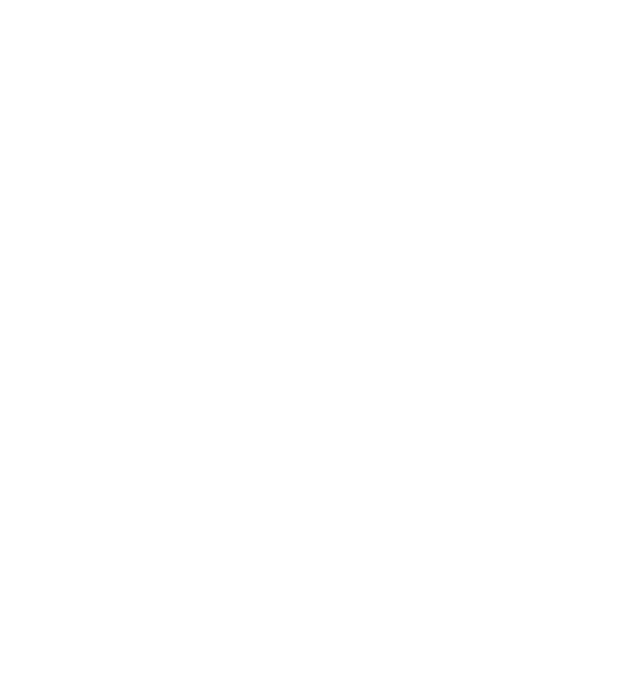
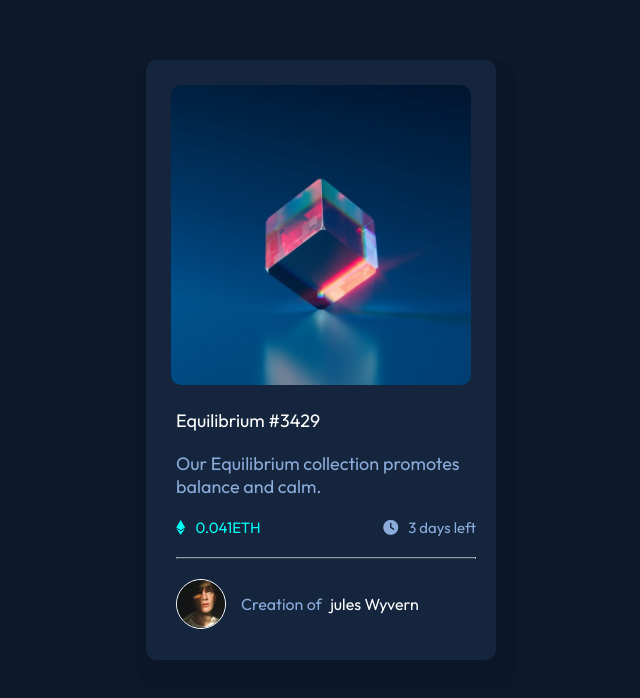
Before and after one commit to Mohammad-Mahfoud/NFT-preview-card-component, a plain HTML site: page index.html in a window 1280 px wide. Shown: the whole page, without its empty margins (319-959 px from the left). Drawn offline with Linux system fonts and the light colour scheme.

Commit message:
full code

```diff
--- a/index.html
+++ b/index.html
@@ -3,10 +3,55 @@
 <head>
     <meta charset="UTF-8">
     <meta name="viewport" content="width=device-width, initial-scale=1.0">
+    <script src="https://kit.fontawesome.com/fdc168adda.js" crossorigin="anonymous"></script>
     <link rel="stylesheet" href="style.css">
     <title>NFT preview card component</title>
 </head>
 <body>
+   <div class="container">
+
+
+     <div class="image-part">
+        <img src="images/image-equilibrium.jpg" alt="error" class="img1">
+     </div>
+
+     <div class="description">
+
+      <p class="p1">Equilibrium #3429</p>
+
+
+      <p class="p2">Our Equilibrium collection promotes balance and calm.</p>
+
+
+
+      <div class="type">
+
+        <p class="p3"><span class="icon"><i class="fa-brands fa-ethereum" style="color: #00fff7;"></i></span>0.041ETH</p>
+
+        <p class="p4"><span class="icon"><i class="fa-solid fa-clock" style="color: #8bacda;"></i></span>3 days left</p>
+
+      </div>
+<hr>
+     </div>
+
+     <div class="person">
+
+      <img src="images/image-avatar.png" alt="error" class="img2">
+
+      <p class="p5"><span class="color">Creation of</span> <span class="name">jules Wyvern</span></p>
+
+
+
+
+
+     </div>
+
+
+
+
+
+
+   </div>
 
 </body>
 </html>
--- a/style.css
+++ b/style.css
@@ -0,0 +1,157 @@
+@import url('https://fonts.googleapis.com/css2?family=Outfit:wght@300;400;600&display=swap');
+
+:root{
+     --Soft-blue: hsl(215, 51%, 70%);
+
+    --Cyan: hsl(178, 100%, 50%);
+
+    --Very-dark-blue-main-BG: hsl(217, 54%, 11%);
+
+    --Very-dark-blue-card-BG: hsl(216, 50%, 16%);
+
+    --Very-dark-blue-line: hsl(215, 32%, 27%);
+
+    --White: hsl(0, 0%, 100%);
+}
+
+*{
+     box-sizing: border-box;
+     margin: 0;
+     padding: 0;
+}
+
+body{
+       display: flex;
+       justify-content: center;
+       align-items: center;
+       font-family: 'outfit';
+
+       background-color: var(--Very-dark-blue-main-BG);
+}
+
+
+.container{
+      display: block;
+      height: 600px;
+      border: 1px hidden;
+      width: 350px;
+      margin-top: 60px;
+      border-radius: 10px;
+      background-color: var(--Very-dark-blue-card-BG);
+
+      box-shadow: 5px 15px 0px 15px hsl(217, 57%, 10%);
+
+
+}
+
+.image-part{
+           margin-top: 25px;
+           margin-left: 25px;
+
+
+}
+
+.img1{
+    border: 1px hidden;
+        height: 300px;
+        border-radius: 10px;
+        width: 300px;
+
+
+}
+
+
+
+
+.description{
+              display: flex;
+              flex-direction: column;
+              flex-wrap: wrap;
+}
+
+.p1{
+      color: var(--White);
+      padding-top: 20px;
+      padding-left: 30px;
+      font-size: 18px;
+      font-family: 'outfit';
+}
+
+.p1:hover{
+     color: var(--Cyan);
+}
+
+.p2{
+      font-size: 18px;
+      padding-left: 30px;
+      padding-top: 20px;
+      padding-right: 20px;
+      color: var(--Soft-blue);
+      font-family: 'outfit';
+}
+
+.type{
+    display: flex;
+    justify-content: space-between;
+
+
+}
+
+.p3{
+      margin-top: 20px;
+      margin-left: 20px;
+      color: var(--Cyan);
+      font-size: 15px;
+}
+
+.icon{
+    padding-right: 10px;
+    padding-left: 10px;
+}
+
+.p4{
+    margin-top: 20px;
+    margin-right: 20px;
+    color: var(--Soft-blue);
+    font-size: 15px;
+}
+
+.name:hover{
+     color: var(--Cyan);
+}
+
+hr{
+     width: 300px;
+     margin-left: 30px;
+     margin-top: 20px;
+ border-bottom: 0.1px solid var(--Very-dark-blue-line);
+
+}
+
+.person{
+      display: flex;
+      flex-wrap: nowrap;
+}
+
+.img2{
+
+      width: 50px;
+      height: 50px;
+      border: 1px solid var(--White);
+      border-radius: 50%;
+
+      margin-top: 20px;
+      margin-left: 30px;
+}
+
+.p5{
+      padding-left: 15px;
+      padding-top:35px;
+
+      color: var(--White);
+}
+
+.color{
+        color: var(--Soft-blue);
+        padding-right: 5px;
+}
```
